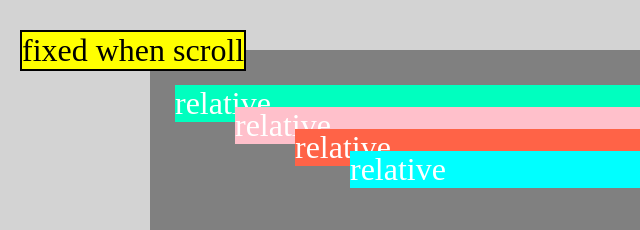
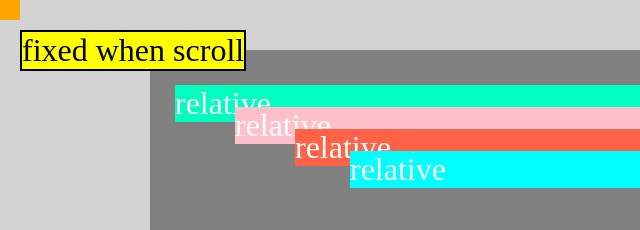
Before and after one commit to LanguageXange/CSSpositiondemo, a plain HTML site: page index.html in a window 1280 px wide. Shown: the top 230 px of the page, 0-640 px from the left. Drawn offline with Linux system fonts and the light colour scheme.

Commit message:
Update index.html

```diff
--- a/index.html
+++ b/index.html
@@ -77,9 +77,20 @@
         color: black;
         float: right;
       }
+
+      #progress{
+      position:fixed;
+        top:0;
+        left:0;
+        z-index:1;
+        border:10px solid orange;
+        width:0;
+      }
     </style>
   </head>
   <body>
+    <div id="progress"></div>
+
     <section class="parent">
       <div class="child-first"><span>absolute</span></div>
       <div class="child-two"><span>relative</span></div>
@@ -122,5 +133,18 @@
     </section>
 
     <div class="fixed"><span>fixed when scroll</span></div>
+
+    <script>
+      let progress = document.getElementById('progress');
+      window.addEventListener('scroll',e=>{
+      let Max = document.body.scrollHeight - innerHeight;
+        progress.style.width = `${(pageYOffset/Max)*100}%`
+
+      });
+
+
+     </script>
+
+
   </body>
 </html>
```
